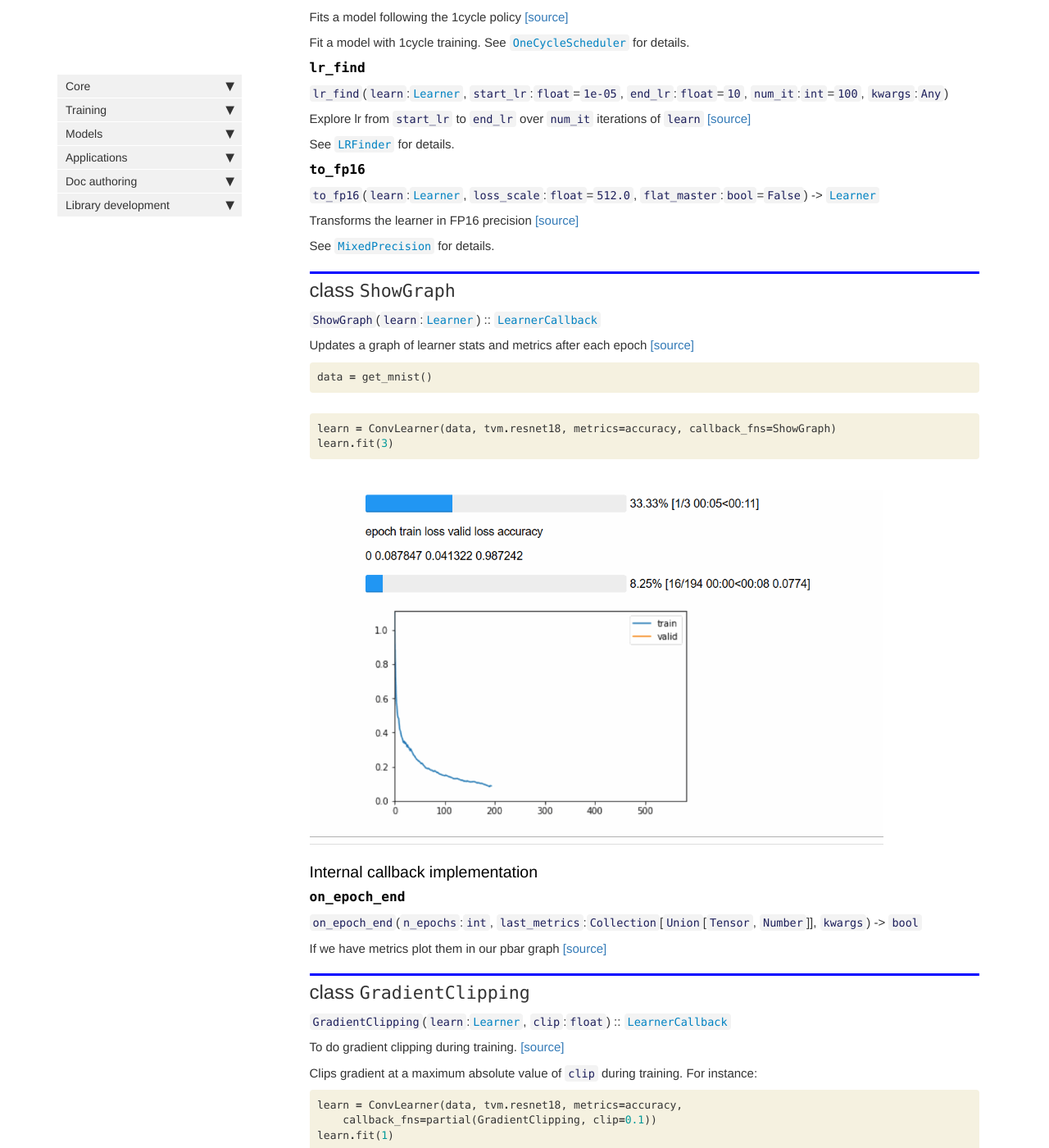
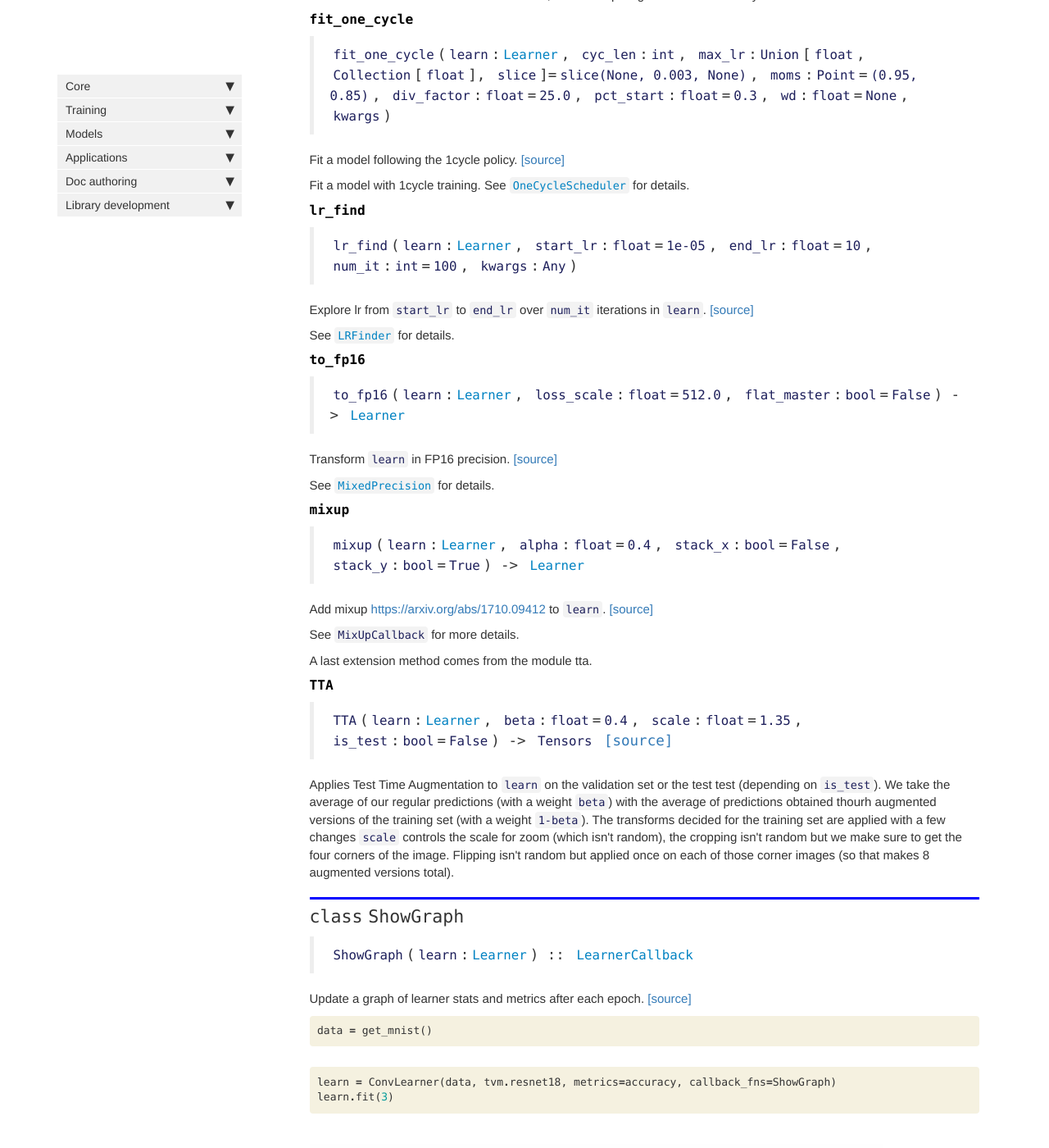
Before and after one commit to fastai/fastai_dev, a Jekyll site: the page built from docs/train.html, in a window 1280 px wide and 1400 px high, scrolled down 638 px. Shown: the whole window at 82% size. Built offline with Jekyll 4.4.1, drawn with Linux system fonts in a browser that asks for light colours; nearby versions of some CDN libraries; comment, search, counter and statistics services are not loaded; some of the changed text lies outside the part shown.

Commit message:
Add TTA to train doc

```diff
--- a/docs/train.html
+++ b/docs/train.html
@@ -30,6 +30,19 @@ summary: "Provides advanced training extensions to `fastai.basic_train`. Include
 </div>
 </div>
 <div class="cell border-box-sizing code_cell rendered">
+<div class="input">
+
+<div class="inner_cell">
+    <div class="input_area">
+<div class=" highlight hl-ipython3"><pre><span></span><span class="kn">from</span> <span class="nn">fastai.gen_doc.nbdoc</span> <span class="k">import</span> <span class="o">*</span>
+<span class="kn">from</span> <span class="nn">fastai.train</span> <span class="k">import</span> <span class="o">*</span>
+<span class="kn">from</span> <span class="nn">fastai.docs</span> <span class="k">import</span> <span class="o">*</span>
+<span class="kn">from</span> <span class="nn">fastai</span> <span class="k">import</span> <span class="o">*</span>
+</pre></div>
+
+</div>
+</div>
+</div>
 
 </div>
 <div class="cell border-box-sizing text_cell rendered"><div class="inner_cell">
@@ -55,8 +68,9 @@ summary: "Provides advanced training extensions to `fastai.basic_train`. Include
 
 <div class="output_markdown rendered_html output_subarea ">
 <h4><a id=fit_one_cycle></a><code>fit_one_cycle</code></h4>
-<p><code>fit_one_cycle</code>(<code>learn</code>:<a href="/basic_train.html#Learner"><code>Learner</code></a>, <code>cyc_len</code>:<code>int</code>, <code>max_lr</code>:<code>Union</code>[<code>float</code>, <code>Collection</code>[<code>float</code>], <code>slice</code>]=<code>slice(None, 0.003, None)</code>, <code>moms</code>:<code>Tuple</code>[<code>float</code>, <code>float</code>]=<code>(0.95, 0.85)</code>, <code>div_factor</code>:<code>float</code>=<code>25.0</code>, <code>pct_start</code>:<code>float</code>=<code>0.3</code>, <code>wd</code>:<code>float</code>=<code>None</code>, <code>kwargs</code>)</p>
-<p>Fits a model following the 1cycle policy <a href="https://github.com/fastai/fastai/blob/master/fastai/train.py#L11">[source]</a></p>
+<blockquote><p><code>fit_one_cycle</code>(<code>learn</code>:<a href="/basic_train.html#Learner"><code>Learner</code></a>, <code>cyc_len</code>:<code>int</code>, <code>max_lr</code>:<code>Union</code>[<code>float</code>, <code>Collection</code>[<code>float</code>], <code>slice</code>]=<code>slice(None, 0.003, None)</code>, <code>moms</code>:<code>Point</code>=<code>(0.95, 0.85)</code>, <code>div_factor</code>:<code>float</code>=<code>25.0</code>, <code>pct_start</code>:<code>float</code>=<code>0.3</code>, <code>wd</code>:<code>float</code>=<code>None</code>, <code>kwargs</code>)</p>
+</blockquote>
+<p>Fit a model following the 1cycle policy. <a href="https://github.com/fastai/fastai/blob/master/fastai/train.py#L11">[source]</a></p>
 
 </div>
 
@@ -111,8 +126,9 @@ summary: "Provides advanced training extensions to `fastai.basic_train`. Include
 
 <div class="output_markdown rendered_html output_subarea ">
 <h4><a id=to_fp16></a><code>to_fp16</code></h4>
-<p><code>to_fp16</code>(<code>learn</code>:<a href="/basic_train.html#Learner"><code>Learner</code></a>, <code>loss_scale</code>:<code>float</code>=<code>512.0</code>, <code>flat_master</code>:<code>bool</code>=<code>False</code>) -&gt; <a href="/basic_train.html#Learner"><code>Learner</code></a></p>
-<p>Transforms the learner in FP16 precision <a href="https://github.com/fastai/fastai/blob/master/fastai/train.py#L26">[source]</a></p>
+<blockquote><p><code>to_fp16</code>(<code>learn</code>:<a href="/basic_train.html#Learner"><code>Learner</code></a>, <code>loss_scale</code>:<code>float</code>=<code>512.0</code>, <code>flat_master</code>:<code>bool</code>=<code>False</code>) -&gt; <a href="/basic_train.html#Learner"><code>Learner</code></a></p>
+</blockquote>
+<p>Transform <code>learn</code> in FP16 precision. <a href="https://github.com/fastai/fastai/blob/master/fastai/train.py#L26">[source]</a></p>
 
 </div>
 
@@ -138,9 +154,75 @@ summary: "Provides advanced training extensions to `fastai.basic_train`. Include
 
 
 <div class="output_markdown rendered_html output_subarea ">
-<h2><a id=ShowGraph></a>class <code>ShowGraph</code></h2>
-<p><code>ShowGraph</code>(<code>learn</code>:<a href="/basic_train.html#Learner"><code>Learner</code></a>) :: <a href="/basic_train.html#LearnerCallback"><code>LearnerCallback</code></a></p>
-<p>Updates a graph of learner stats and metrics after each epoch <a href="https://github.com/fastai/fastai/blob/master/fastai/train.py#L44">[source]</a></p>
+<h4><a id=mixup></a><code>mixup</code></h4>
+<blockquote><p><code>mixup</code>(<code>learn</code>:<a href="/basic_train.html#Learner"><code>Learner</code></a>, <code>alpha</code>:<code>float</code>=<code>0.4</code>, <code>stack_x</code>:<code>bool</code>=<code>False</code>, <code>stack_y</code>:<code>bool</code>=<code>True</code>) -&gt; <a href="/basic_train.html#Learner"><code>Learner</code></a></p>
+</blockquote>
+<p>Add mixup <a href="https://arxiv.org/abs/1710.09412">https://arxiv.org/abs/1710.09412</a> to <code>learn</code>. <a href="https://github.com/fastai/fastai/blob/master/fastai/train.py#L33">[source]</a></p>
+
+</div>
+
+</div>
+
+</div>
+</div>
+
+</div>
+<div class="cell border-box-sizing text_cell rendered"><div class="inner_cell">
+<div class="text_cell_render border-box-sizing rendered_html">
+<p>See <code>MixUpCallback</code> for more details.</p>
+
+</div>
+</div>
+</div>
+<div class="cell border-box-sizing text_cell rendered"><div class="inner_cell">
+<div class="text_cell_render border-box-sizing rendered_html">
+<p>A last extension method comes from the module tta.</p>
+
+</div>
+</div>
+</div>
+<div class="cell border-box-sizing code_cell rendered">
+
+<div class="output_wrapper">
+<div class="output">
+
+<div class="output_area">
+
+
+<div class="output_markdown rendered_html output_subarea ">
+<h4><a id=TTA></a><code>TTA</code></h4>
+<blockquote><p><code>TTA</code>(<code>learn</code>:<a href="/basic_train.html#Learner"><code>Learner</code></a>, <code>beta</code>:<code>float</code>=<code>0.4</code>, <code>scale</code>:<code>float</code>=<code>1.35</code>, <code>is_test</code>:<code>bool</code>=<code>False</code>) -&gt; <code>Tensors</code>
+<a href="https://github.com/fastai/fastai/blob/master/fastai/tta.py#L45">[source]</a></p>
+</blockquote>
+
+</div>
+
+</div>
+
+</div>
+</div>
+
+</div>
+<div class="cell border-box-sizing text_cell rendered"><div class="inner_cell">
+<div class="text_cell_render border-box-sizing rendered_html">
+<p>Applies Test Time Augmentation to <code>learn</code> on the validation set or the test test (depending on <code>is_test</code>). We take the average of our regular predictions (with a weight <code>beta</code>) with the average of predictions obtained thourh augmented versions of the training set (with a weight <code>1-beta</code>). The transforms decided for the training set are applied with a few changes <code>scale</code> controls the scale for zoom (which isn't random), the cropping isn't random but we make sure to get the four corners of the image. Flipping isn't random but applied once on each of those corner images (so that makes 8 augmented versions total).</p>
+
+</div>
+</div>
+</div>
+<div class="cell border-box-sizing code_cell rendered">
+
+<div class="output_wrapper">
+<div class="output">
+
+<div class="output_area">
+
+
+<div class="output_markdown rendered_html output_subarea ">
+<h2><a id=ShowGraph></a><code>class</code> <code>ShowGraph</code></h2>
+<blockquote><p><code>ShowGraph</code>(<code>learn</code>:<a href="/basic_train.html#Learner"><code>Learner</code></a>) :: <a href="/basic_train.html#LearnerCallback"><code>LearnerCallback</code></a></p>
+</blockquote>
+<p>Update a graph of learner stats and metrics after each epoch. <a href="https://github.com/fastai/fastai/blob/master/fastai/train.py#L44">[source]</a></p>
 
 </div>
 
@@ -200,8 +282,9 @@ summary: "Provides advanced training extensions to `fastai.basic_train`. Include
 
 <div class="output_markdown rendered_html output_subarea ">
 <h4><a id=on_epoch_end></a><code>on_epoch_end</code></h4>
-<p><code>on_epoch_end</code>(<code>n_epochs</code>:<code>int</code>, <code>last_metrics</code>:<code>Collection</code>[<code>Union</code>[<code>Tensor</code>, <code>Number</code>]], <code>kwargs</code>) -&gt; <code>bool</code></p>
-<p>If we have metrics plot them in our pbar graph <a href="https://github.com/fastai/fastai/blob/master/fastai/train.py#L46">[source]</a></p>
+<blockquote><p><code>on_epoch_end</code>(<code>n_epochs</code>:<code>int</code>, <code>last_metrics</code>:<code>MetricsList</code>, <code>kwargs</code>) -&gt; <code>bool</code>
+<a href="https://github.com/fastai/fastai/blob/master/fastai/train.py#L46">[source]</a></p>
+</blockquote>
 
 </div>
 
@@ -210,6 +293,13 @@ summary: "Provides advanced training extensions to `fastai.basic_train`. Include
 </div>
 </div>
 
+</div>
+<div class="cell border-box-sizing text_cell rendered"><div class="inner_cell">
+<div class="text_cell_render border-box-sizing rendered_html">
+<p>If we have <code>last_metrics</code>, plot them in <code>self.pbar</code>. Set the size of the graph with <code>n_epochs</code>.</p>
+
+</div>
+</div>
 </div>
 <div class="cell border-box-sizing code_cell rendered">
 
@@ -220,8 +310,9 @@ summary: "Provides advanced training extensions to `fastai.basic_train`. Include
 
 
 <div class="output_markdown rendered_html output_subarea ">
-<h2><a id=GradientClipping></a>class <code>GradientClipping</code></h2>
-<p><code>GradientClipping</code>(<code>learn</code>:<a href="/basic_train.html#Learner"><code>Learner</code></a>, <code>clip</code>:<code>float</code>) :: <a href="/basic_train.html#LearnerCallback"><code>LearnerCallback</code></a></p>
+<h2><a id=GradientClipping></a><code>class</code> <code>GradientClipping</code></h2>
+<blockquote><p><code>GradientClipping</code>(<code>learn</code>:<a href="/basic_train.html#Learner"><code>Learner</code></a>, <code>clip</code>:<code>float</code>) :: <a href="/basic_train.html#LearnerCallback"><code>LearnerCallback</code></a></p>
+</blockquote>
 <p>To do gradient clipping during training. <a href="https://github.com/fastai/fastai/blob/master/fastai/train.py#L64">[source]</a></p>
 
 </div>
@@ -263,10 +354,10 @@ summary: "Provides advanced training extensions to `fastai.basic_train`. Include
 
 
 
-<div id="3abbd123-a0d0-42cb-bde2-bcaa542b36b5"></div>
+<div id="57a865ff-33cd-4e39-a0a1-ff698f56d015"></div>
 <div class="output_subarea output_widget_view ">
 <script type="text/javascript">
-var element = $('#3abbd123-a0d0-42cb-bde2-bcaa542b36b5');
+var element = $('#57a865ff-33cd-4e39-a0a1-ff698f56d015');
 </script>
 <script type="application/vnd.jupyter.widget-view+json">
 {"model_id": "", "version_major": 2, "version_minor": 0}
@@ -316,6 +408,13 @@ epoch  train loss  valid loss  accuracy
 </div>
 </div>
 
+</div>
+<div class="cell border-box-sizing text_cell rendered"><div class="inner_cell">
+<div class="text_cell_render border-box-sizing rendered_html">
+<p>Clip the gradients after they are computed but before the optimizer step.</p>
+
+</div>
+</div>
 </div>
 <div class="cell border-box-sizing code_cell rendered">
 
@@ -368,10 +467,10 @@ epoch  train loss  valid loss  accuracy
 
 
 
-<div id="0adfd253-d4e2-45e6-8ec9-c8bcaab3e3c2"></div>
+<div id="a80106a7-7c78-4b9c-b28d-5fa72126ca4b"></div>
 <div class="output_subarea output_widget_view ">
 <script type="text/javascript">
-var element = $('#0adfd253-d4e2-45e6-8ec9-c8bcaab3e3c2');
+var element = $('#a80106a7-7c78-4b9c-b28d-5fa72126ca4b');
 </script>
 <script type="application/vnd.jupyter.widget-view+json">
 {"model_id": "", "version_major": 2, "version_minor": 0}
@@ -402,6 +501,16 @@ epoch  train loss  valid loss  accuracy
 </div>
 </div>
 <div class="cell border-box-sizing code_cell rendered">
+<div class="input">
+
+<div class="inner_cell">
+    <div class="input_area">
+<div class=" highlight hl-ipython3"><pre><span></span><span class="n">show_doc</span><span class="p">(</span><span class="n">BnFreeze</span><span class="o">.</span><span class="n">on_epoch_begin</span><span class="p">,</span> <span class="n">doc_string</span><span class="o">=</span><span class="kc">False</span><span class="p">)</span>
+</pre></div>
+
+</div>
+</div>
+</div>
 
 <div class="output_wrapper">
 <div class="output">
@@ -422,4 +532,11 @@ epoch  train loss  valid loss  accuracy
 </div>
 
 </div>
+<div class="cell border-box-sizing text_cell rendered"><div class="inner_cell">
+<div class="text_cell_render border-box-sizing rendered_html">
+<p>Set back the batchnorm layers on <code>eval</code> mode after the model has been set to <code>train</code>.</p>
+
 </div>
+</div>
+</div>
+</div>
```
Also changed, not shown: other parts of docs/train.html (+9 -6 lines), 1 other file.
